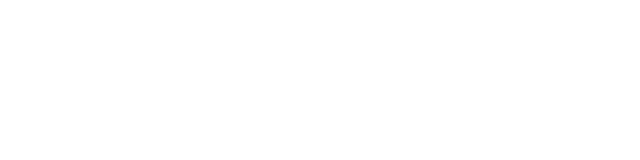
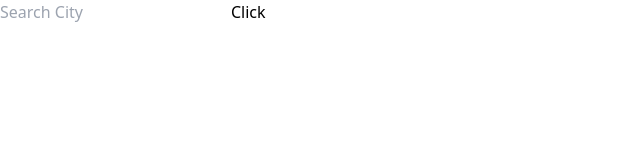
Before and after one commit to Adrydevmateo/weather_app, a Next.js app: page / in a window 1280 px wide. Shown: the top 160 px of the page, without its empty margins (0-640 px from the left). Built offline with nearby package versions, Linux system fonts and the light colour scheme.

Commit message:
fetching data successfully

```diff
--- a/package.json
+++ b/package.json
@@ -9,9 +9,11 @@
     "lint": "next lint"
   },
   "dependencies": {
+    "axios": "^1.2.0",
     "next": "13.0.5",
     "react": "18.2.0",
-    "react-dom": "18.2.0"
+    "react-dom": "18.2.0",
+    "react-icons": "^4.7.1"
   },
   "devDependencies": {
     "autoprefixer": "^10.4.13",
--- a/pages/index.js
+++ b/pages/index.js
@@ -1,7 +1,23 @@
 import Head from "next/head";
 import Image from "next/image";
+import axios from "axios";
+import { useState } from "react";
 
 export default function Home() {
+  const [city, setCity] = useState("");
+  const [weather, setWeather] = useState({});
+  const [loading, setLoading] = useState(false);
+
+  const uri = `https://api.openweathermap.org/data/2.5/weather?q=${city}&units=imperial&appid=${process.env.NEXT_PUBLIC_WEATHER_KEY}`;
+
+  const fetchWeather = (e) => {
+    e.preventDefault();
+    setLoading(true);
+    axios.get(uri).then((response) => setWeather(response.data));
+    setCity("");
+    setLoading(false);
+  };
+
   return (
     <>
       <Head>
@@ -11,13 +27,19 @@
           name="description"
           content="Weather application using a free api"
         />
-        <link
-          rel="icon"
-          href="https://images.unsplash.com/uploads/141362941583982a7e0fc/abcfbca1?ixlib=rb-4.0.3&ixid=MnwxMjA3fDB8MHxwaG90by1wYWdlfHx8fGVufDB8fHx8&auto=format&fit=crop&w=774&q=80"
-        />
+        <link rel="shortcut icon" href="favicon.ico" type="image/x-icon" />
       </Head>
 
-      <main></main>
+      <main>
+        <form onSubmit={fetchWeather} action="#">
+          <input
+            onChange={({ target }) => setCity(target.value)}
+            placeholder="Search City"
+            type="text"
+          />
+          <button onClick={fetchWeather}>Click</button>
+        </form>
+      </main>
     </>
   );
 }
```
Also changed, not shown: 2 other files (tests, documents, lock files or other folders).
